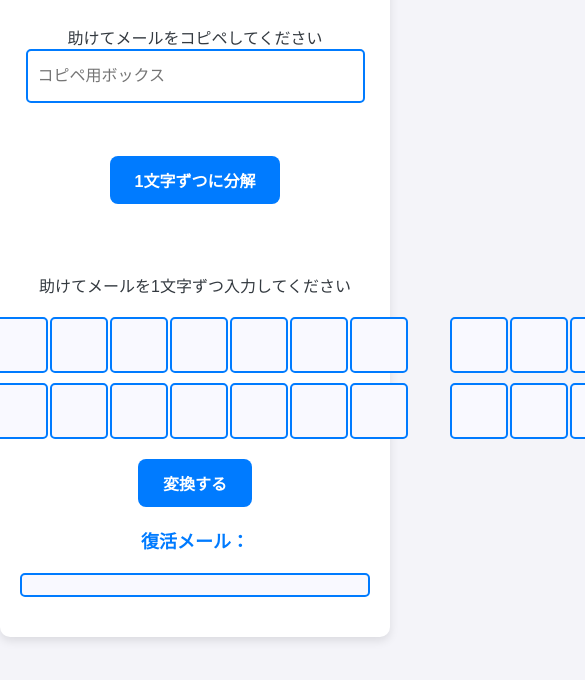
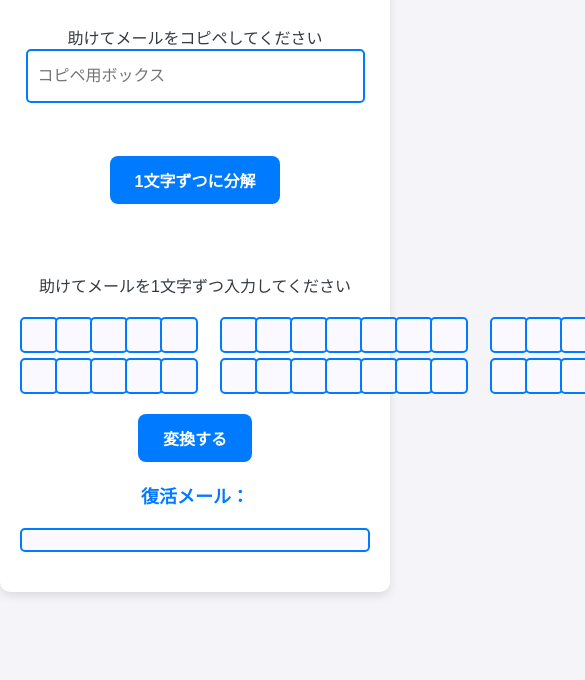
Before and after one commit to Yukihiro-Patrick-Smith/Pokemon_Fushigi_no_Dungeon_aka_ao_Fukkatsu_mail, a plain HTML site: page index.html in a window 390 px wide. Shown: the part 126-806 px from the top of the page, 585 px wide, since content can reach past the window. Drawn offline with Linux system fonts and the light colour scheme.

Commit message:
Update styles.css

```diff
--- a/styles.css
+++ b/styles.css
@@ -128,3 +128,24 @@ button:hover {
         font-size: 20px;
     }
 }
+
+
+
+@media (max-width: 768px) { /* スマホ用 */
+    #input-boxes {
+        grid-template-columns: repeat(5, 30px) 20px repeat(7, 30px) 20px repeat(5, 30px); /* ボックス幅を縮小 */
+        gap: 5px; /* ボックス間のスペースを小さく */
+        justify-content: start; /* 左揃えに変更 */
+        margin-left: 0; /* 左揃えのための調整 */
+
+    }
+    .box {
+        width: 30px; /* ボックスの幅を縮小 */
+        height: 30px; /* ボックスの高さも縮小 */
+        font-size: 12px; /* フォントサイズを調整 */
+    }
+    .space {
+        width: 20px; /* 空白部分も縮小 */
+        height: 30px;
+    }
+}
```
